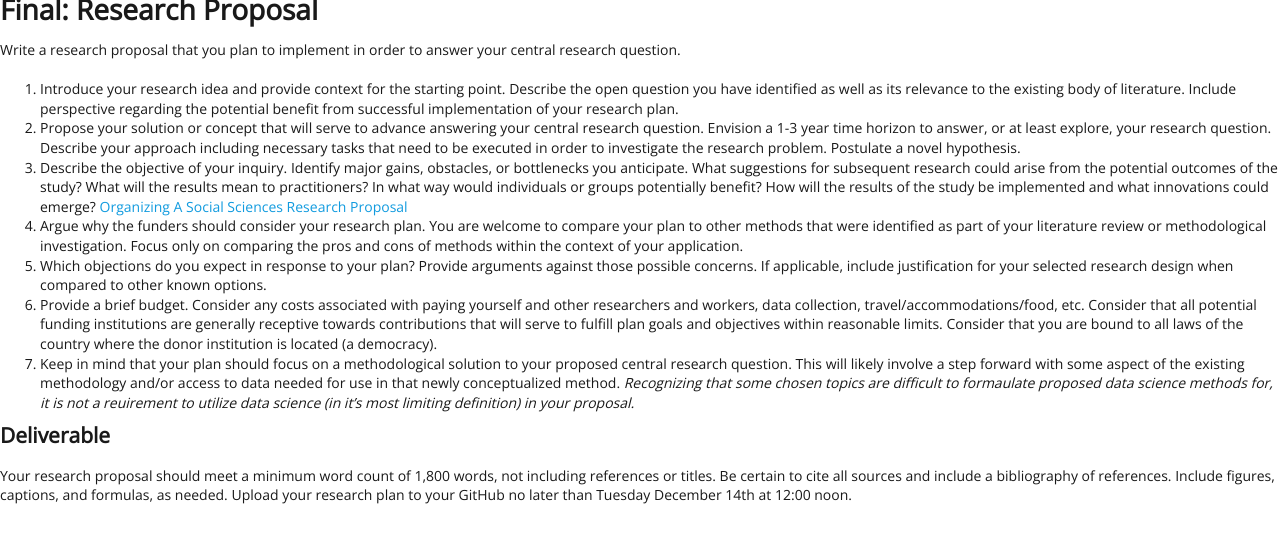
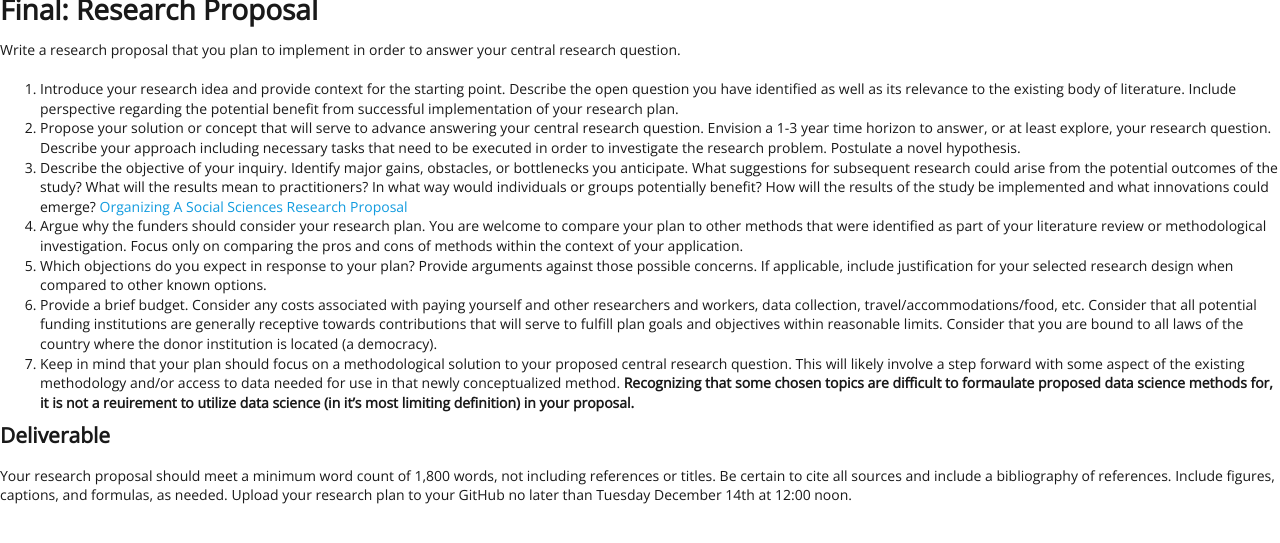
Before and after one commit to EMBrewer/dat150, a Jekyll site: the page built from _posts/2021-09-10-Final.md, in a window 1280 px wide. Shown: the top 543 px of the page. Built offline with Jekyll 4.4.1, drawn with Linux system fonts in a browser that asks for light colours; our own code applies the rules of GitHub Pages for plain Markdown files.

Commit message:
Update 2021-09-10-Final.md

```diff
--- a/_posts/2021-09-10-Final.md
+++ b/_posts/2021-09-10-Final.md
@@ -8,7 +8,7 @@ Write a research proposal that you plan to implement in order to answer your cen
 4. Argue why the funders should consider your research plan. You are welcome to compare your plan to other methods that were identified as part of your literature review or methodological investigation. Focus only on comparing the pros and cons of methods within the context of your application.
 5. Which objections do you expect in response to your plan? Provide arguments against those possible concerns. If applicable, include justification for your selected research design when compared to other known options.
 6. Provide a brief budget. Consider any costs associated with paying yourself and other researchers and workers, data collection, travel/accommodations/food, etc. Consider that all potential funding institutions are generally receptive towards contributions that will serve to fulfill plan goals and objectives within reasonable limits. Consider that you are bound to all laws of the country where the donor institution is located (a democracy).
-7. Keep in mind that your plan should focus on a methodological solution to your proposed central research question. This will likely involve a step forward with some aspect of the existing methodology and/or access to data needed for use in that newly conceptualized method. *Recognizing that some chosen topics are difficult to formaulate proposed data science methods for, it is not a reuirement to utilize data science (in it's most limiting definition) in your proposal.*
+7. Keep in mind that your plan should focus on a methodological solution to your proposed central research question. This will likely involve a step forward with some aspect of the existing methodology and/or access to data needed for use in that newly conceptualized method. **Recognizing that some chosen topics are difficult to formaulate proposed data science methods for, it is not a reuirement to utilize data science (in it's most limiting definition) in your proposal.**
 
 ## Deliverable
 
```
